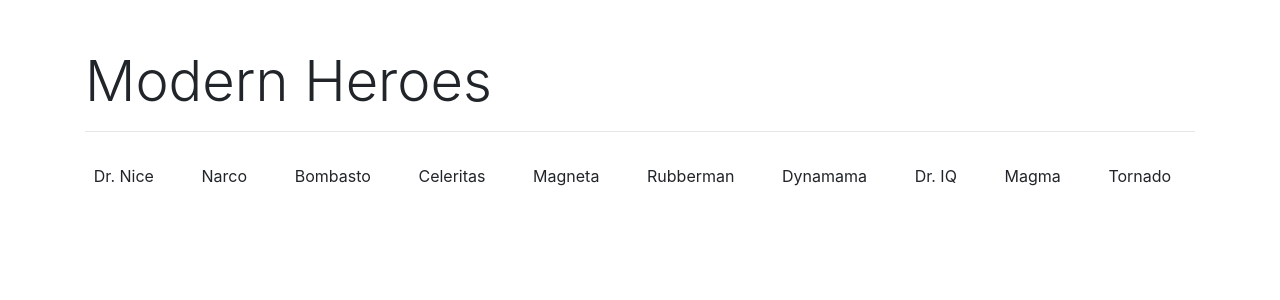
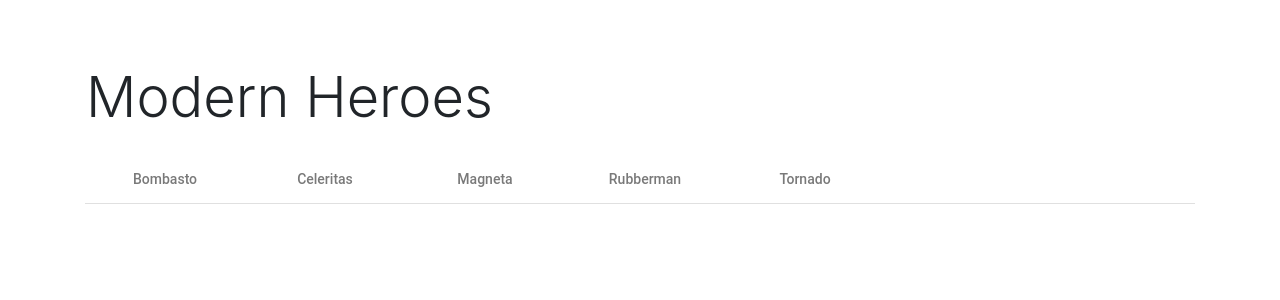
Before and after one commit to mrsylvestre/tour-of-heroes, an Angular app: page /heroes in a window 1280 px wide. Shown: the top 300 px of the page. Built offline with nearby package versions, Linux system fonts and the light colour scheme.

Commit message:
Change navbar to Angular Material's Tabs

```diff
--- a/package.json
+++ b/package.json
@@ -11,11 +11,13 @@
   },
   "private": true,
   "dependencies": {
-    "@angular/animations": "~8.2.4",
+    "@angular/animations": "^8.2.5",
+    "@angular/cdk": "^8.1.4",
     "@angular/common": "~8.2.4",
     "@angular/compiler": "~8.2.4",
     "@angular/core": "~8.2.4",
     "@angular/forms": "~8.2.4",
+    "@angular/material": "^8.1.4",
     "@angular/platform-browser": "~8.2.4",
     "@angular/platform-browser-dynamic": "~8.2.4",
     "@angular/router": "~8.2.4",
--- a/src/app/app.component.html
+++ b/src/app/app.component.html
@@ -1,6 +1,6 @@
 <section class="container mt-5">
   <div class="row">
-    <h1 class="col-sm-12 display-4 mb-2">Modern Heroes<hr></h1>
+    <h1 class="col-12 display-4 p-3">Modern Heroes</h1>
   </div>
 </section>
 <router-outlet></router-outlet>
--- a/src/app/heroes/heroes.component.html
+++ b/src/app/heroes/heroes.component.html
@@ -1,17 +1,15 @@
 <section class="container">
   <div class="row">
 
-    <ul class="nav nav-pills nav-fill col-12 mb-4">
-      <ng-container *ngFor="let hero of heroes$ | async">
-        <li class="nav-item" (click)="onSelect(hero)">
-          <a class="nav-link"
-            [ngClass]="{'active text-white': selectedHero && selectedHero.id === hero.id }">
-            {{ hero.name }}
-          </a>
-        </li>
-      </ng-container>
-    </ul>
-
+    <section class="col-12 mb-4">
+      <nav mat-tab-nav-bar>
+        <span mat-tab-link *ngFor="let hero of heroes$ | async"
+          (click)="onSelect(hero)"
+          [active]="selectedHero && selectedHero.id == hero.id">
+          {{ hero.name }}
+        </span>
+      </nav>
+    </section>
 
     <section *ngIf="selectedHero" class="col-12">
       <app-hero-detail [hero]="selectedHero"></app-hero-detail>
--- a/src/app/heroes/heroes.module.ts
+++ b/src/app/heroes/heroes.module.ts
@@ -1,6 +1,7 @@
 import { CommonModule } from '@angular/common';
 import { NgModule } from '@angular/core';
 import { FormsModule } from '@angular/forms';
+import { MatTabsModule } from '@angular/material/tabs';
 
 import { HeroDetailComponent } from './hero-detail/hero-detail.component';
 import { HeroesComponent } from './heroes.component';
@@ -12,7 +13,8 @@ import { HeroService } from './services/hero.service';
   imports: [
     CommonModule,
     HeroesRoutingModule,
-    FormsModule
+    FormsModule,
+    MatTabsModule
   ],
   declarations: [
     HeroesComponent,
--- a/src/app/heroes/mock-heroes.ts
+++ b/src/app/heroes/mock-heroes.ts
@@ -1,14 +1,9 @@
 import { Hero } from './interfaces/hero';
 
 export const HEROES: Hero[] = [
-  { id: 1, name: `Dr. Nice`, description: `Don't be fooled by his name, he's actually an asshole villain`},
-  { id: 2, name: `Narco`, description: `The master of all drugs cartel, full of money, drugs and sicario's`},
-  { id: 3, name: `Bombasto`, description: `Making bombs for ISIS since his 12th birthay, this guy is dangerous`},
-  { id: 4, name: `Celeritas`, description: `What to say about this guy? Dresses up like a veggie, promotes healty eating habits.. weirdo`},
-  { id: 5, name: `Magneta`, description: `You know him, controls the metal and damn creating about ways to kill you with thoses powers.`},
-  { id: 6, name: `Rubberman`, description: `He can stretch any body part of the length and size he wishes. Yes that include his dick.`},
-  { id: 7, name: `Dynamama`, description: `The most dangerous and explosive old lady you'll ever be blown to meet.`},
-  { id: 8, name: `Dr. IQ`, description: `Actually this guy is super dumb, that's his butler, Alfred, the real brain behind his crimes`},
-  { id: 9, name: `Magma`, description: `His body is made of hot lava, he'll throw you one of his famous balls if you ever get in his way`},
-  { id: 10, name: `Tornado`,  description: `Yeah, he make tornadoes.. his creepy translucent white eyes will scare the shit out of you`}
+  { id: 1, name: `Bombasto`, description: `Making bombs for ISIS since his 12th birthay, this guy is dangerous`},
+  { id: 2, name: `Celeritas`, description: `What to say about this guy? Dresses up like a veggie, promotes healty eating habits.. weirdo`},
+  { id: 3, name: `Magneta`, description: `You know him, controls the metal and damn creating about ways to kill you with thoses powers.`},
+  { id: 4, name: `Rubberman`, description: `He can stretch any body part of the length and size he wishes. Yes that include his dick.`},
+  { id: 5, name: `Tornado`,  description: `Yeah, he make tornadoes.. his creepy translucent white eyes will scare the shit out of you`}
 ];
--- a/src/styles.scss
+++ b/src/styles.scss
@@ -1 +1,2 @@
 /* You can add global styles to this file, and also import other style files */
+@import '@angular/material/prebuilt-themes/deeppurple-amber.css';
```
Also changed, not shown: 1 other file (tests, documents, lock files or other folders).
